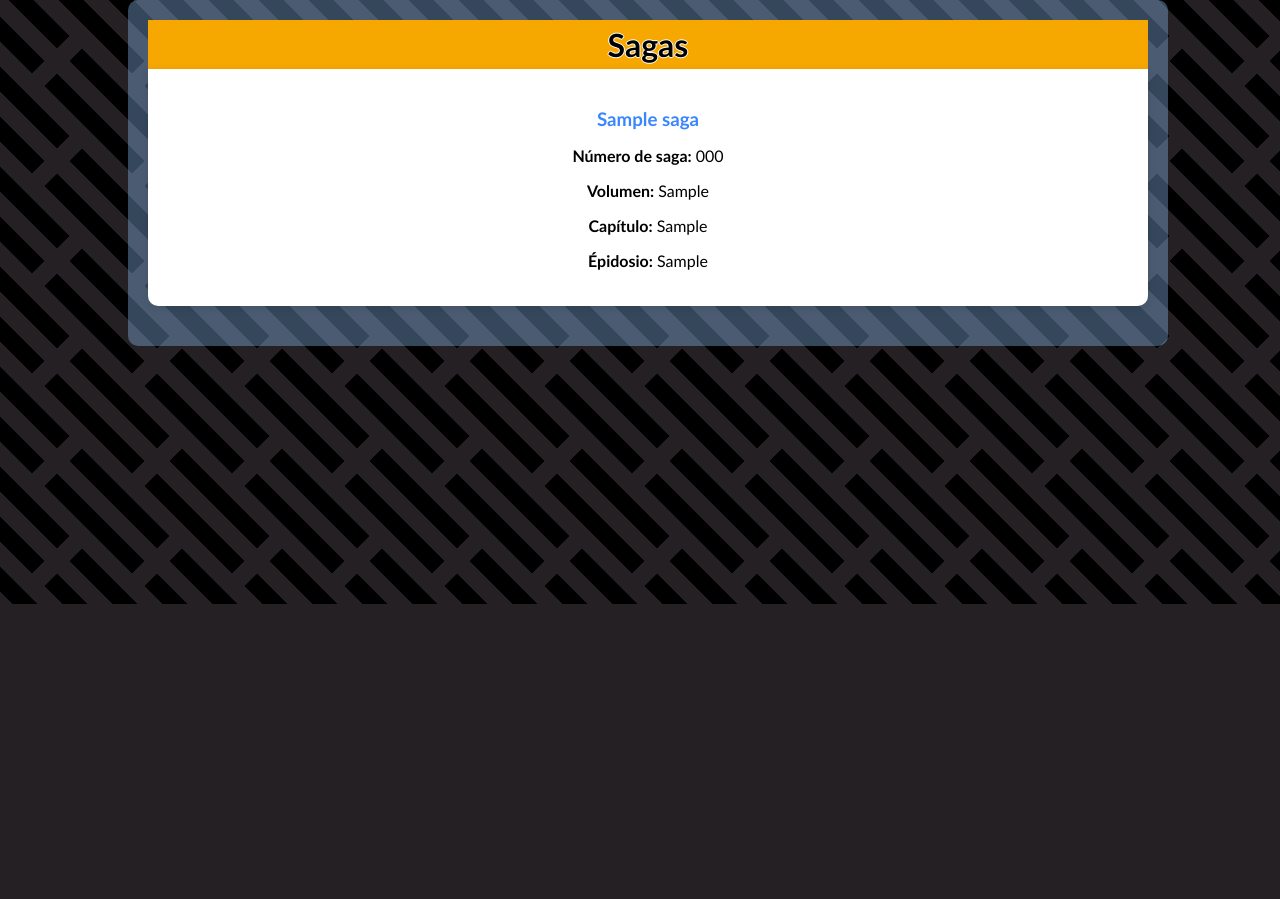
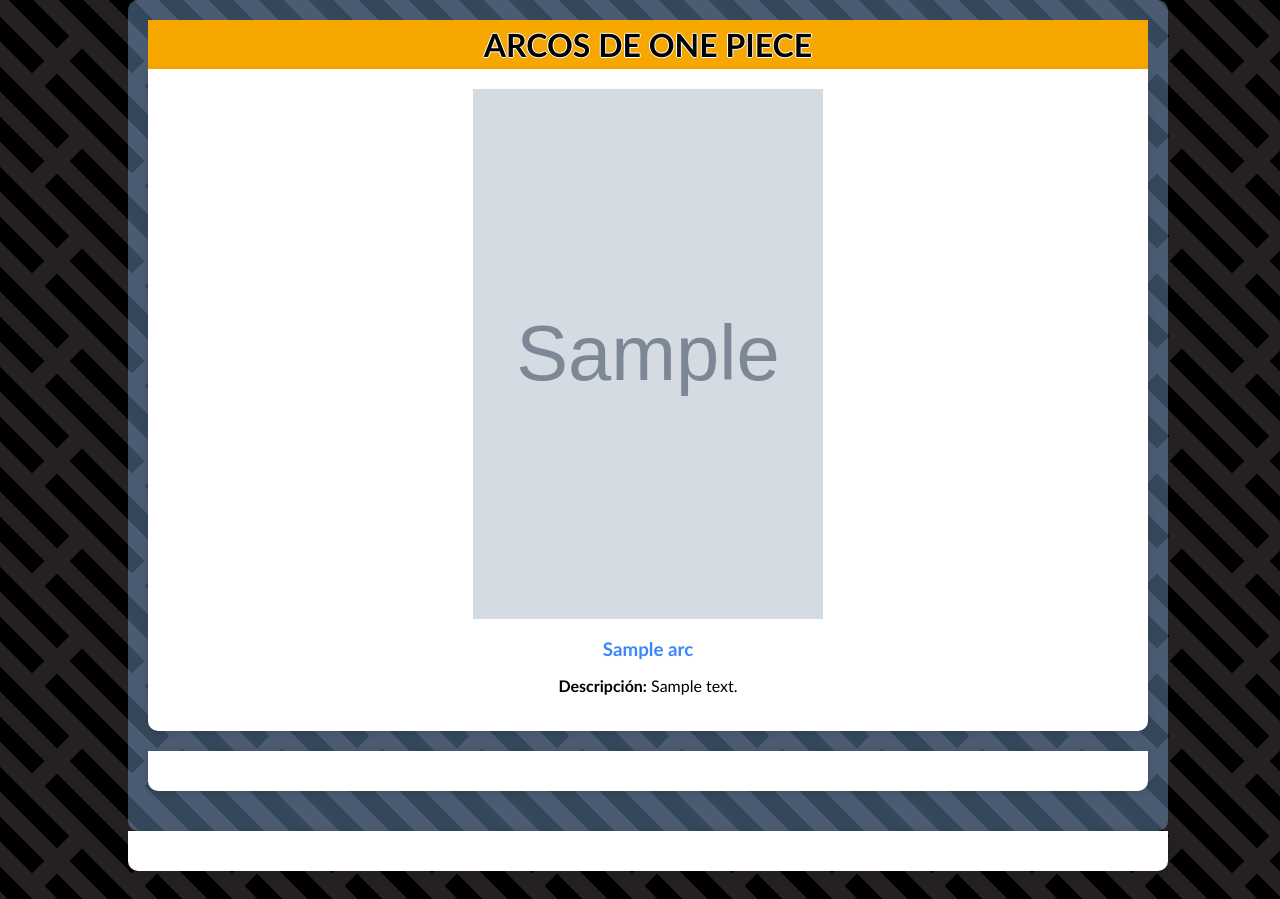
Before and after one commit to EduardoGD05/OnePieceWiki, a Django app: page /arcs/ in a window 1280 px wide. Shown: the part 196-1095 px from the top of the page. Before the commit the page ends 800 px from the top, so only its background shows below. Run offline with Django 5.2, Linux system fonts and the light colour scheme; tables that the repository leaves empty hold one stand-in row (values such as "Sample post"); grey boxes marked "Sample" are stand-in pictures.

Commit message:
Actualización

```diff
--- a/Wiki/settings.py
+++ b/Wiki/settings.py
@@ -129,3 +129,7 @@ STATIC_URL = 'static/'
 # https://docs.djangoproject.com/en/5.1/ref/settings/#default-auto-field
 
 DEFAULT_AUTO_FIELD = 'django.db.models.BigAutoField'
+
+# Configuración para imagenes
+MEDIA_URL = '/media/'  # URL para acceder a las imagenes
+MEDIA_ROOT = os.path.join(BASE_DIR, 'media')
--- a/Wiki/urls.py
+++ b/Wiki/urls.py
@@ -1,21 +1,7 @@
-"""
-URL configuration for Wiki project.
-
-The `urlpatterns` list routes URLs to views. For more information please see:
-    https://docs.djangoproject.com/en/5.1/topics/http/urls/
-Examples:
-Function views
-    1. Add an import:  from my_app import views
-    2. Add a URL to urlpatterns:  path('', views.home, name='home')
-Class-based views
-    1. Add an import:  from other_app.views import Home
-    2. Add a URL to urlpatterns:  path('', Home.as_view(), name='home')
-Including another URLconf
-    1. Import the include() function: from django.urls import include, path
-    2. Add a URL to urlpatterns:  path('blog/', include('blog.urls'))
-"""
 from django.contrib import admin
 from django.urls import path , include
+from django.conf import settings
+from django.conf.urls.static import static
 from WikiPage import views
 
 urlpatterns = [
@@ -27,7 +13,12 @@ urlpatterns = [
     path('character/<int:id>/', views.character, name='character'),
     path('fruits/', views.fruits_list, name='fruits'),
     path('sagas/', views.saga_list, name='sagas'),
-    path('arcs/', views.saga_list, name='arcs'),
+    path('saga/<int:id>/arcs/', views.saga_arcs, name='saga_arcs'),
+    path('saga/<int:id>/chapters/', views.saga_chapter, name='saga_chapter'),
+    path('arcs/', views.arc_list, name='arcs'),
+    path('arc/<int:id>/chapters/', views.arc_chapter, name='arc_chapter'),
     path('chapters/', views.chapter_list, name='chapters'),
+]
 
-]
+if settings.DEBUG:
+    urlpatterns += static(settings.MEDIA_URL, document_root=settings.MEDIA_ROOT)
--- a/WikiPage/models.py
+++ b/WikiPage/models.py
@@ -22,7 +22,7 @@ class Fruit(models.Model):
     filename = models.CharField(max_length=100)
     roman_name = models.CharField(max_length=100)
     technicalFile = models.CharField(max_length=100)
-
+    image_url = models.URLField(null=True, blank=True)
     def __str__(self):
         return self.name
 
@@ -37,14 +37,12 @@ class Character(models.Model):
     status = models.CharField(max_length=200, default='Desconocido')
     crew = models.ForeignKey(Crew, on_delete=models.SET_NULL, null=True)
     fruit = models.ForeignKey(Fruit, on_delete=models.SET_NULL, null=True)
+    image_url = models.URLField(null=True, blank=True)
 
     def __str__(self):
         return self.name
 
-
 # PARA LAS SAGAS
-
-from django.db import models
 
 class Saga(models.Model):
     title = models.CharField(max_length=255)
@@ -52,14 +50,17 @@ class Saga(models.Model):
     saga_chapitre = models.CharField(max_length=100)
     saga_volume = models.CharField(max_length=100)
     saga_episode = models.CharField(max_length=100)
+    image_url = models.URLField(null=True, blank=True)
 
     def __str__(self):
         return self.title
 
+# ARCOS
 
 class Arc(models.Model):
     title = models.CharField(max_length=255)
     description = models.TextField()
+    image_url = models.URLField(null=True, blank=True)
 
     def __str__(self):
         return self.title
@@ -76,6 +77,7 @@ class Chapter(models.Model):
     # Relaciones con Saga y Arc
     saga = models.ForeignKey(Saga, related_name='chapters', on_delete=models.CASCADE)
     arc = models.ForeignKey(Arc, related_name='chapters', on_delete=models.CASCADE)
+    image_url = models.URLField(null=True, blank=True)
 
     def __str__(self):
         return f"{self.title} (Capítulo {self.number})"
--- a/WikiPage/static/WikiPage/styles.css
+++ b/WikiPage/static/WikiPage/styles.css
@@ -8,7 +8,15 @@
     color: #fff;
     padding: 10px 0;
     width: 100%;
+
+
 }
+
+a{
+  color: inherit; /* blue colors for links too */
+  text-decoration: inherit; /* no underline */
+    }
+
 .navbar{
     max-width: 1200px;
     margin: 0 auto;
@@ -268,6 +276,11 @@ nav {
     border-radius: 10px;
   }
 
+.info_card img{
+  width: 350px;
+  height:530px;
+}
+
 .character-overview {
     text-align: center;
 }
@@ -299,3 +312,8 @@ nav {
     font-size: 0.9rem;
     margin: 0px;
 }
+
+#fruit{
+  width:400px;
+  height: auto;
+}
--- /dev/null
+++ b/WikiPage/templates/WikiPage/arcs.html
@@ -0,0 +1,16 @@
+{% extends 'WikiPage/base.html' %}
+{% block content %}
+ <div class="content">
+
+    {% for arc in arcs %}
+            <a href="{% url 'arc_chapter' arc.id %}" class="info_card"  >
+        <section class=" character-overview">
+            {% if arc.image_url %}
+                <img src="{{ arc.image_url }}" />
+            {% endif %}
+            <h3>{{ arc.title }}</h3>
+            <p><strong>Descripción:</strong> {{ arc.description }}</p>
+        </section>
+    {% endfor %}
+    </div>
+{% endblock %}
--- a/WikiPage/templates/WikiPage/base.html
+++ b/WikiPage/templates/WikiPage/base.html
@@ -38,6 +38,7 @@ function validateSearch() {
 </header>
 
     <main id="main-container">
+        <h1 class="page_title">{{ page_title }}</h1>
 {% block content %}{% endblock %}
 
     </main>
--- a/WikiPage/templates/WikiPage/chapters.html
+++ b/WikiPage/templates/WikiPage/chapters.html
@@ -1,14 +1,15 @@
 {% extends 'WikiPage/base.html' %}
 {% block content %}
 
-<h1 class="page_title">Capítulos de One Piece</h1>
 <div class="content">
     {% for chapter in chapters %}
     <section class="info_card character-overview">
+            <img src="https://lafrikileria.com/blog/wp-content/uploads/2021/07/one-piece-logo.jpg" alt="One Piece Logo"
+             style="width: 100%; max-width: 350px; height: auto; max-height: 530px; object-fit: contain; border-radius: 10px; margin-bottom: 15px;" />
             <h3>{{ chapter.title }}</h3>
             <p><strong>Número de capítulo:</strong> {{ chapter.number }}</p>
             <p><strong>Descripción:</strong> {{ chapter.description }}</p>
-            <p><strong>Fecha de lanzamiento:</strong> {{ chapter.release_date }}</p>
+            <p><strong>Fecha de Lanzamiento:</strong> {{ chapter.release_date }}</p>
             <p><strong>Saga:</strong> {{ chapter.saga.title }}</p>
             <p><strong>Arco:</strong> {{ chapter.arc.title }}</p>
         </section>
--- a/WikiPage/templates/WikiPage/character.html
+++ b/WikiPage/templates/WikiPage/character.html
@@ -1,7 +1,10 @@
 {% extends 'WikiPage/base.html' %}
 {% block content %}
-<h1 class="page_title">{{ character.name }}</h1>
+
 <section class="info_card character-overview">
+{% if character.image_url %}
+    <img src="{{ character.image_url }}" alt="{{ character.name }}" class="character-image" />
+{% endif %}
 <p><strong>Edad:</strong> {{ character.age }}</p>
 <p><strong>Fecha de nacimiento:</strong> {{ character.birthday }}</p>
 <p><strong>Recompensa:</strong> {{ character.bounty }}</p>
--- a/WikiPage/templates/WikiPage/characters.html
+++ b/WikiPage/templates/WikiPage/characters.html
@@ -1,9 +1,13 @@
 {% extends 'WikiPage/base.html' %}
 {% block content %}
-<h1 class="page_title">Personajes de One Piece</h1>
 <div class="content">
     {% for character in characters %}
         <section class="info_card character-overview">
+
+            {% if character.image_url %}
+            <img src="{{ character.image_url }}" alt="{{ character.name }}" class="character-image" />
+            {% endif %}
+
             <h3>{{ character.name }}</h3>
             <p><strong>Edad:</strong> {{ character.age }}</p>
             <p><strong>Fecha de nacimiento:</strong> {{ character.birthday }}</p>
--- a/WikiPage/templates/WikiPage/crews.html
+++ b/WikiPage/templates/WikiPage/crews.html
@@ -1,8 +1,6 @@
 {% extends 'WikiPage/base.html' %}
 {% block content %}
 
-
-<h1 class="page_title">Tripulaciones de One Piece</h1>
 <div class="content">
         {% for crew in crews %}
         <section class="info_card character-overview">
--- a/WikiPage/templates/WikiPage/sagas.html
+++ b/WikiPage/templates/WikiPage/sagas.html
@@ -1,15 +1,23 @@
 {% extends 'WikiPage/base.html' %}
 {% block content %}
- <h1 class="page_title">Sagas</h1>
  <div class="content">
     {% for saga in sagas %}
-        <section class="info_card character-overview">
+    <a href="{% url 'saga_arcs' saga.id %}" class="info_card"  >
+        <section class=" character-overview">
+
+            {% if saga.image_url %}
+            <img src="{{ saga.image_url }}"/>
+            {% else %}
+            <p></p>
+            {% endif %}
+
             <h3>{{ saga.title }}</h3>
-            <p><strong>Número de saga:</strong> {{ saga.saga_number }}</p>
-            <p><strong>Volumen:</strong> {{ saga.saga_volume }}</p>
-            <p><strong>Capítulo:</strong> {{ saga.saga_chapitre }}</p>
-            <p><strong>Épidosio:</strong> {{ saga.saga_episode }}</p>
+            <p><strong>Número de Saga:</strong> {{ saga.saga_number }}</p>
+            <p><strong>Volumenes:</strong> {{ saga.saga_volume }}</p>
+            <p><strong>Capítulos:</strong> {{ saga.saga_chapitre }}</p>
+            <p><strong>Episodios:</strong> {{ saga.saga_episode }}</p>
         </section>
+        </a>
     {% endfor %}
     </div>
 {% endblock %}
--- a/WikiPage/views.py
+++ b/WikiPage/views.py
@@ -3,31 +3,31 @@ from django.shortcuts import render ,get_object_or_404
 from .models import Crew, Fruit, Character, Saga, Arc, Chapter
 
 def home(request):
-    return render(request,'WikiPage/onepiece.html')
+    return render(request,'WikiPage/onepiece.html',{'page_title': 'CATEGORÍAS'})
 
 def crew_list(request):
     crews = Crew.objects.all()
-    return render(request,'WikiPage/crews.html',{'crews':crews})
+    return render(request,'WikiPage/crews.html',{'page_title':'TRIPULACIONES DE ONE PIECE', 'crews':crews})
 
 def fruits_list(request):
     fruits =Fruit.objects.all()
-    return render(request,'WikiPage/fruits.html',{'fruits':fruits})
+    return render(request,'WikiPage/fruits.html',{'page_title':'FRUTAS DEL DIABLO', 'fruits':fruits})
 
 def character_list(request):
     characters = Character.objects.all()
-    return render(request,'WikiPage/characters.html',{'characters':characters})
+    return render(request,'WikiPage/characters.html',{'page_title':'PERSONAJES', 'characters':characters})
 
 def saga_list (request):
     sagas = Saga.objects.all()
-    return render(request, 'WikiPage/sagas.html', {'sagas':sagas})
+    return render(request, 'WikiPage/sagas.html', {'page_title':'SAGAS DE ONE PIECE', 'sagas':sagas})
 
 def arc_list(request):
     arcs = Arc.objects.all()
-    return render(request,'WikiPage/arcs.html',{'arcs':arcs})
+    return render(request,'WikiPage/arcs.html',{'page_title':'ARCOS DE ONE PIECE', 'arcs':arcs})
 
 def chapter_list(request):
     chapters = Chapter.objects.all()
-    return render(request, 'WikiPage/chapters.html',{'chapters':chapters})
+    return render(request, 'WikiPage/chapters.html',{'page_title':'CAPÍTULOS DE ONE PIECE',  'chapters':chapters})
 
 
 
@@ -35,8 +35,23 @@ def chapter_list(request):
 
 def character(request,id):
     character = get_object_or_404(Character, id=id)
-    return render(request, 'WikiPage/character.html', {'character': character})
+    return render(request, 'WikiPage/character.html', {'page_title':character.name, 'character': character})
 
+def saga_arcs(request, id):
+    saga = get_object_or_404(Saga, id=id)
+    # Obtener los arcos asociados con los capítulos de esta saga
+    arcs = Arc.objects.filter(chapters__saga=saga).distinct()
+    return render(request, 'WikiPage/arcs.html', {'page_title': f'Arcos de {saga.title}','saga': saga, 'arcs': arcs})
+
+def saga_chapter(request, id):
+    saga = get_object_or_404(Saga, id=id)
+    chapters = Chapter.objects.filter(saga=saga)
+    return render(request, 'WikiPage/chapter.html', {'page_title': f'Capítulos de {saga.title}','saga': saga, 'chapters': chapters})
+
+def arc_chapter(request, id):
+    arc = get_object_or_404(Arc, id=id)
+    chapters = Chapter.objects.filter(arc=arc)
+    return render(request, 'WikiPage/chapters.html', {'page_title': f'Capítulos de {arc.title}','arc': arc, 'chapters': chapters})
 
 def global_search(request):
     # Obtener el término de búsqueda desde la barra de navegación
@@ -59,6 +74,7 @@ def global_search(request):
 
     # Pasar los resultados al template
     return render(request, 'WikiPage/search.html', {
+        'page_title': f'Resultados de busqueda para:  "{search_query}"',
         'search_query': search_query,
         'characters': characters,
         'fruits': fruits,
```
Also changed, not shown: WikiPage/templates/WikiPage/fruits.html (+5 -3 lines), WikiPage/templates/WikiPage/onepiece.html (+15 -17 lines), WikiPage/templates/WikiPage/search.html (+23 -14 lines), WikiPage/admin.py (line endings or trailing spaces), WikiPage/migrations/0003_arc_image_chapter_image_character_image_fruit_image_and_more.py (added), WikiPage/migrations/0004_remove_arc_image_remove_chapter_image_and_more.py (added), WikiPage/templates/WikiPage/saga_arcs.html (added).
